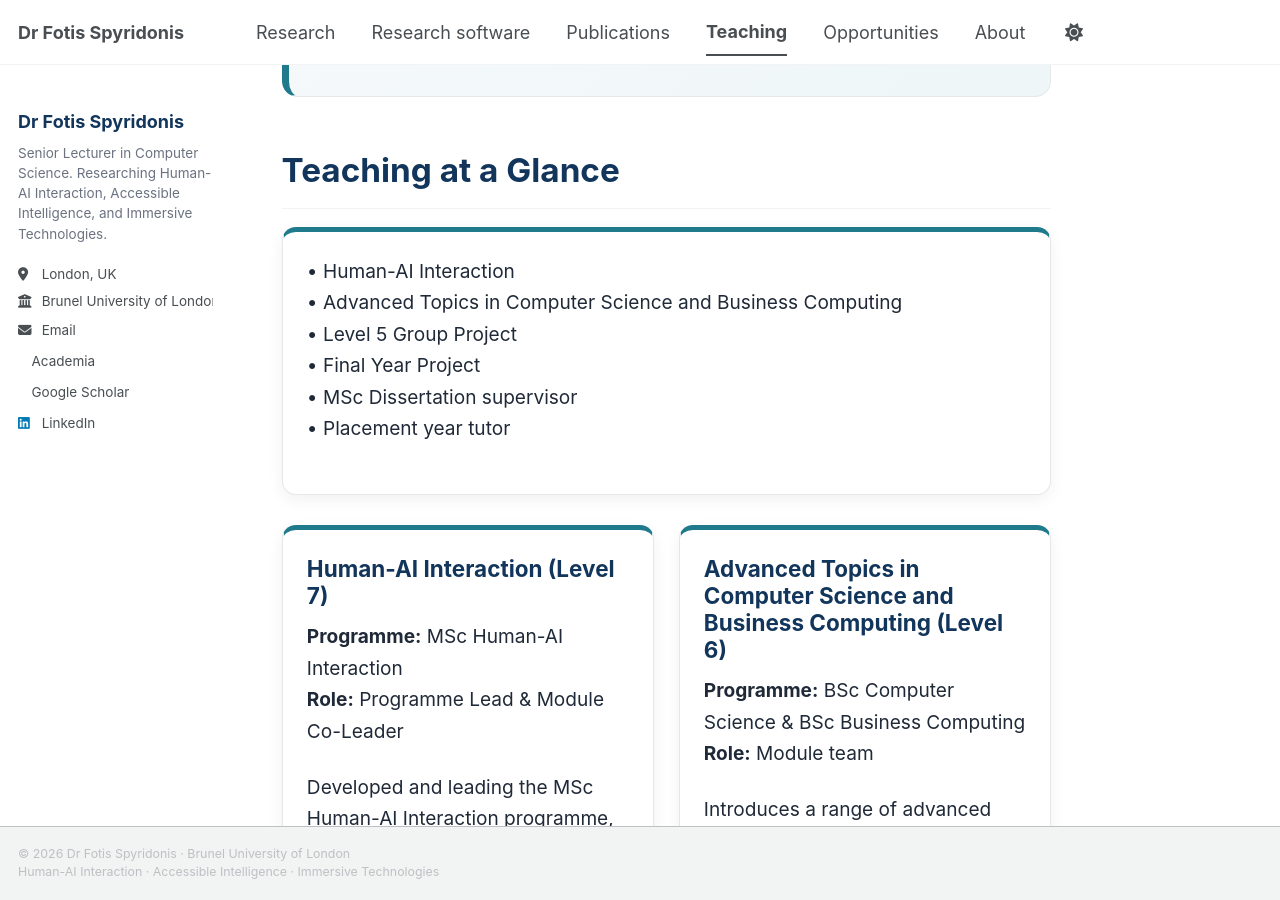
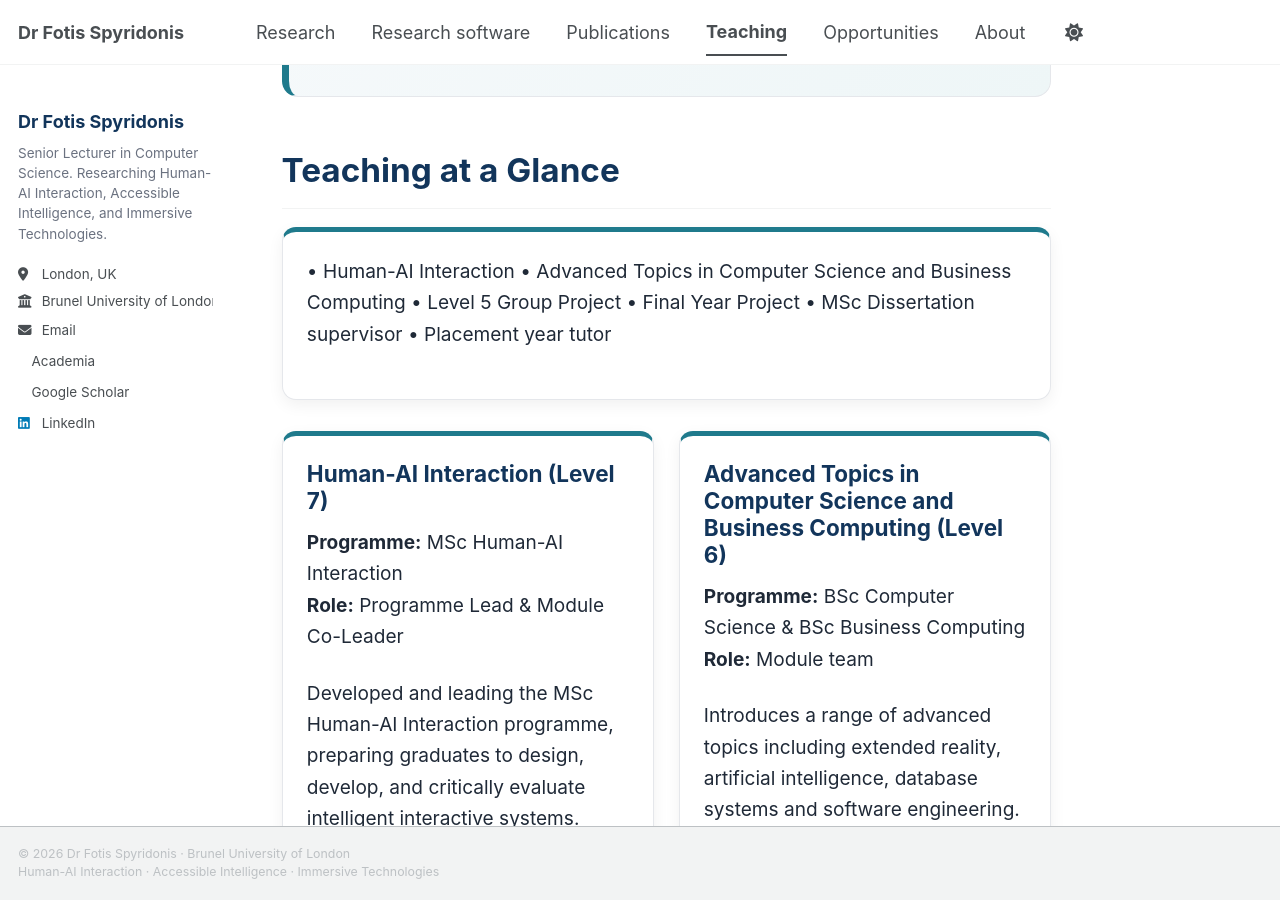
Before and after one commit to fotios-spyridonis/fotios-spyridonis.github.io, a Jekyll site: the page built from _pages/teaching.md, in a window 1280 px wide and 900 px high, scrolled down 451 px. Built offline with Jekyll 4.4.1, drawn with Linux system fonts in a browser that asks for light colours; a style sheet for code colours, icons or effects is not loaded.

```diff
--- a/_pages/teaching.md
+++ b/_pages/teaching.md
@@ -20,11 +20,11 @@ author_profile: true
 <div class="research-card">
 
 <p>
-• Human-AI Interaction<br>
-• Advanced Topics in Computer Science and Business Computing<br>
-• Level 5 Group Project<br>
-• Final Year Project<br>
-• MSc Dissertation supervisor<br>
+• Human-AI Interaction
+• Advanced Topics in Computer Science and Business Computing
+• Level 5 Group Project
+• Final Year Project
+• MSc Dissertation supervisor
 • Placement year tutor<br>
 </p>
 
```
